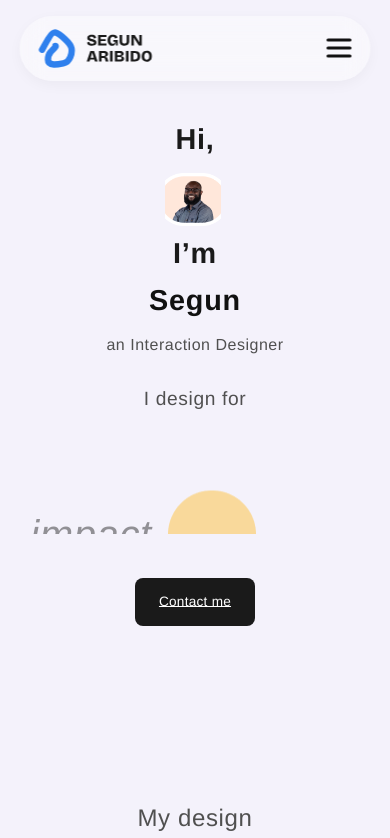
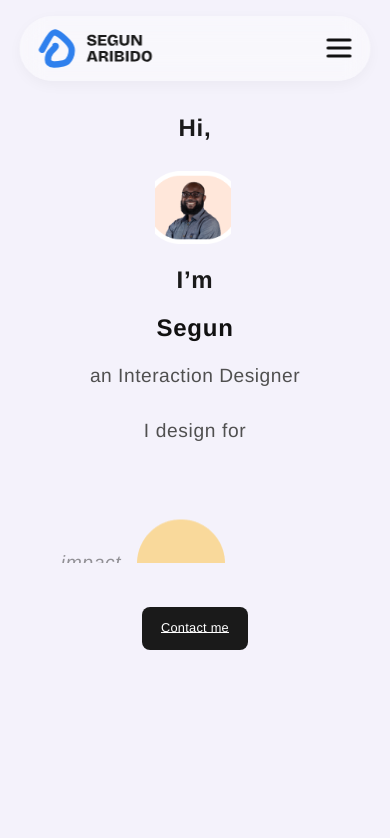
Before and after one commit to neducod/landing-page, a React (Vite) app: page / in a window 390 px wide. Shown: the top 838 px of the page. Built offline with nearby package versions, Linux system fonts and the light colour scheme.

Commit message:
image six

```diff
--- a/src/components/Heroanim.jsx
+++ b/src/components/Heroanim.jsx
@@ -1,5 +1,4 @@
 import React, { useEffect, useState } from "react";
-// import "../styles.hero.css"
 import "../styles/hero.css";
 
 
--- a/src/styles/hero.css
+++ b/src/styles/hero.css
@@ -419,3 +419,97 @@ aspect-ratio: 1/1;
     opacity: 0;
   }
 }
+
+
+
+
+
+
+/* Tablets (≤ 1024px) */
+@media (max-width: 1024px) {
+  .intro-title {
+    font-size: 2.5rem;
+  }
+  .intro-subtitle {
+    font-size: 1.8rem;
+  }
+  .intro-tagline p {
+    font-size: 2rem;
+  }
+}
+
+/* Mobile (≤ 768px) */
+@media (max-width: 768px) {
+  .intro {
+    padding: 60px 15px;
+    gap: 12px;
+  }
+
+  .intro-title {
+    font-size: 2rem;
+    line-height: 2.5rem;
+    flex-direction: column;
+  }
+
+  .intro-face-wrapper {
+    margin: 0.5rem 0;
+  }
+
+  .intro-face {
+    width: 80px;
+    height: 80px;
+  }
+
+  .intro-subtitle {
+    font-size: 1.5rem;
+    line-height: 2rem;
+  }
+
+  .intro-tagline {
+    flex-direction: column;
+    gap: 0.3rem;
+  }
+
+  .intro-tagline p,
+  .slide-text {
+    font-size: 1.5rem;
+  }
+
+  .image-wrapper img {
+    max-width: 200px;
+  }
+
+  .contact-btn {
+    padding: 0.7rem 1.5rem;
+    font-size: 0.9rem;
+  }
+}
+
+/* Small phones (≤ 480px) */
+@media (max-width: 480px) {
+  .intro {
+    margin-top: 3rem;
+  }
+
+  .intro-title {
+    font-size: 1.5rem;
+  }
+
+  .intro-subtitle {
+    font-size: 1.2rem;
+  }
+
+  .intro-tagline p,
+  .slide-text {
+    font-size: 1.2rem;
+  }
+
+  .image-wrapper img {
+    max-width: 150px;
+  }
+
+  .contact-btn {
+    font-size: 0.8rem;
+    padding: 0.6rem 1.2rem;
+  }
+}
```
